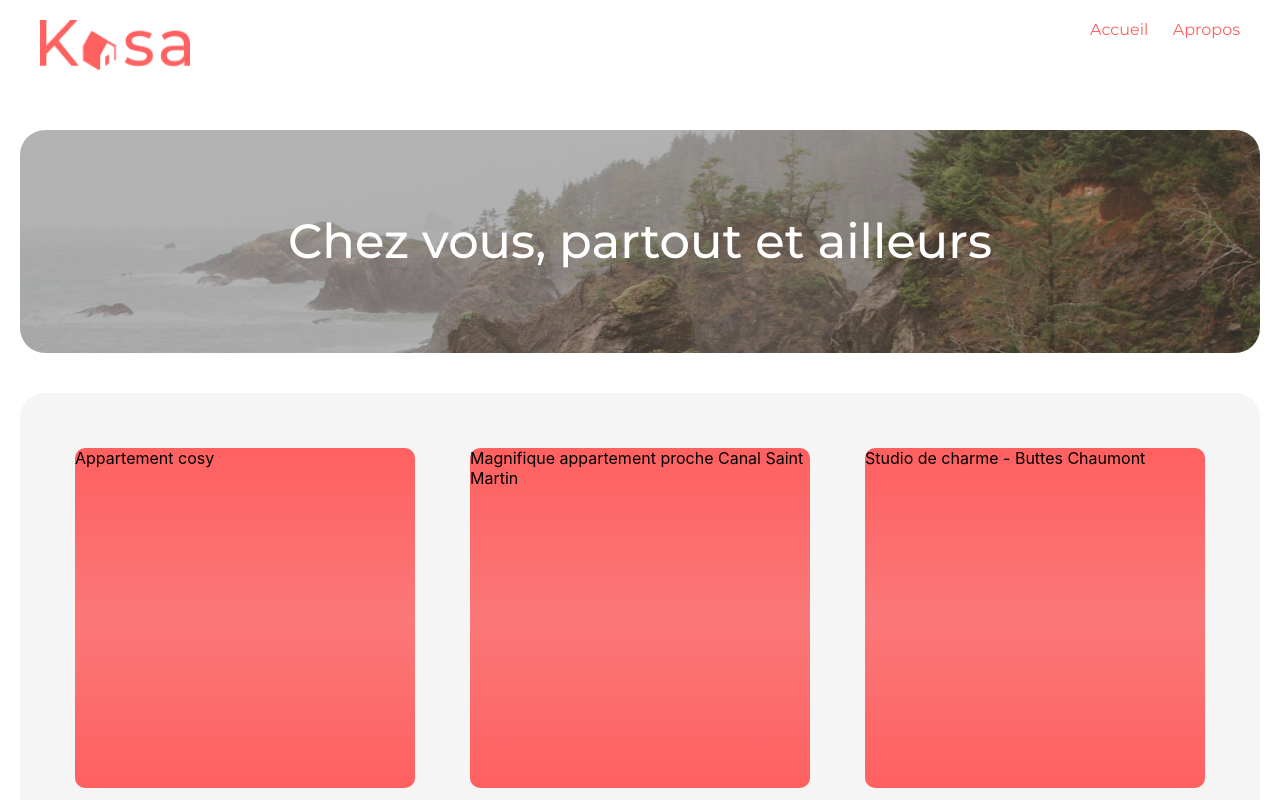
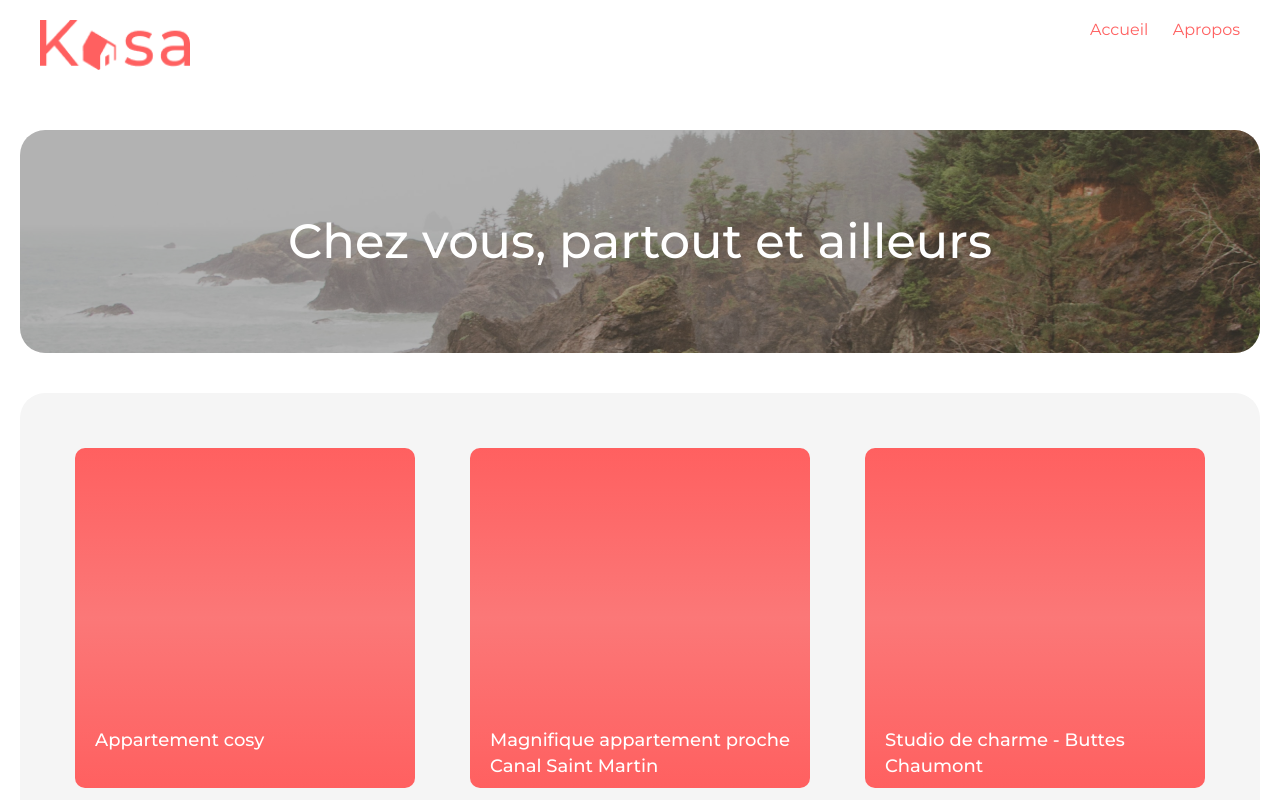
Before and after one commit to ShemoMFR/Kasa, a React (Create React App) app: page / in a window 1280 px wide. Shown: the top 800 px of the page. Built offline with nearby package versions, Linux system fonts and the light colour scheme.

Commit message:
back to V5 car query params marche pas

```diff
--- a/package.json
+++ b/package.json
@@ -8,7 +8,7 @@
     "@testing-library/user-event": "^13.5.0",
     "react": "^17.0.2",
     "react-dom": "^17.0.2",
-    "react-router-dom": "^6.2.1",
+    "react-router-dom": "^5.1",
     "react-scripts": "5.0.0",
     "web-vitals": "^2.1.2"
   },
--- a/src/App.js
+++ b/src/App.js
@@ -1,5 +1,9 @@
+/* Librairies */
+import React from "react";
+import {Switch, Route} from "react-router-dom";
+
+/* css */
 import './App.css';
-import {Routes, Route} from "react-router-dom";
 
 /* Page */
 import Home from './pages/Home/Home';
@@ -10,19 +14,21 @@ import NotFound from './pages/NotFound/NotFound';
 /* Components */
 import Navbar from './components/Navbar/Navbar';
 
-function App() {
-  return (
-    <div className="App">
-      <Navbar />
-      <Routes>
-        <Route path="/" element={<Home />} />
-        <Route path="/logement/:id" element={<Logement />} />
-        <Route path="/logement/*" element={<NotFound />} />
-        <Route path="/apropos" element={<Apropos />} />
-        <Route path="/*" element={<NotFound />} />
-      </Routes>
-    </div>
-  );
+class App extends React.Component {
+  render() {
+    return (
+        <div className="App">
+        <Navbar />
+        <Switch>
+            <Route path="/" exact component={Home} />
+            <Route path="/logement/:id" exact component={Logement} />
+            <Route path="/logement/*" exact component={NotFound} />
+            <Route path="/apropos" exact component={Apropos} />
+            <Route path="/*" component={NotFound} />
+        </Switch>
+      </div>
+    );
+  }
 }
 
 export default App;
--- a/src/components/Locations/Locations.css
+++ b/src/components/Locations/Locations.css
@@ -14,7 +14,20 @@
 }
 
 .itemGrid {
+      position: relative;
       Height: 340px;
       border-Radius: 10px;
       background: linear-gradient(180deg, rgba(255, 96, 96, 1) 0%, rgba(255, 36, 36, 0.6) 50%, rgba(255, 96, 96, 1) 100%);
 }
+
+.txtGrid {
+      position: absolute;
+      top: 280px;
+      left: 20px;
+      font-family: Montserrat;
+      font-style: normal;
+      font-weight: 500;
+      font-size: 18px;
+      line-height: 142.6%;
+      color: #FFFFFF;
+}
--- a/src/components/Locations/Locations.jsx
+++ b/src/components/Locations/Locations.jsx
@@ -1,5 +1,6 @@
 /* Librairies */
 import React from 'react';
+import { Link } from "react-router-dom";
 
 /* database */
 import db from "../../db/db.json"
@@ -11,14 +12,15 @@ import "./Locations.css";
 class Locations extends React.Component {
 
       render() {
+
             return (
                   <div className="container1240px bg">
                        <div className="containerGrid">
                              {db.map((location) => {
                                     return (
-                                          <div className="itemGrid" key={location.id}>
-                                              {location.title}
-                                          </div>
+                                          <Link to={`logement/${location.id}`} className="itemGrid" key={location.id}>
+                                              <div className="txtGrid">{location.title}</div>
+                                          </Link>
                                     )
                              })}
                        </div>
--- a/src/pages/Home/Home.css
+++ b/src/pages/Home/Home.css
@@ -1,28 +1,3 @@
 .containerHome {
       height: 100vh;
 }
-
-.banniereHome {
-      position: relative;
-      width: 1240px;
-      height: 223px;
-      border-radius: 25px;
-      margin: 40px auto;
-      background-image: url("../../images/Bannieres/banniereHome.png");
-}
-
-.txtBanniereHome {
-      display: flex;
-      justify-content: center;
-      align-items: center;
-      width: 100%;
-      height: 100%;
-      border-radius: 25px;
-      font-family: Montserrat;
-      font-style: normal;
-      font-weight: 500;
-      font-size: 48px;
-      line-height: 142.6%;
-      background-color: rgba(0, 0, 0, 0.3);
-      color: #FFFFFF;
-}
--- a/src/pages/Logement/Logement.jsx
+++ b/src/pages/Logement/Logement.jsx
@@ -1,11 +1,15 @@
 /* Librairies */
 import React from "react";
-import { useParams } from "react-router-dom";
 
 /* css */
 import "./Logement.css";
 
 class Logement extends React.Component {
+
+      componentDidMount() {
+            console.log(this.props.match.params.id);
+      }
+
       render() {
             return (
                   <div>
--- a/src/pages/NotFound/NotFound.jsx
+++ b/src/pages/NotFound/NotFound.jsx
@@ -4,6 +4,7 @@ import React from "react";
 import "./NotFound.css";
 
 class NotFound extends React.Component {
+
       render() {
             return (
                   <div>
```
Also changed, not shown: 1 other file (tests, documents, lock files or other folders).
